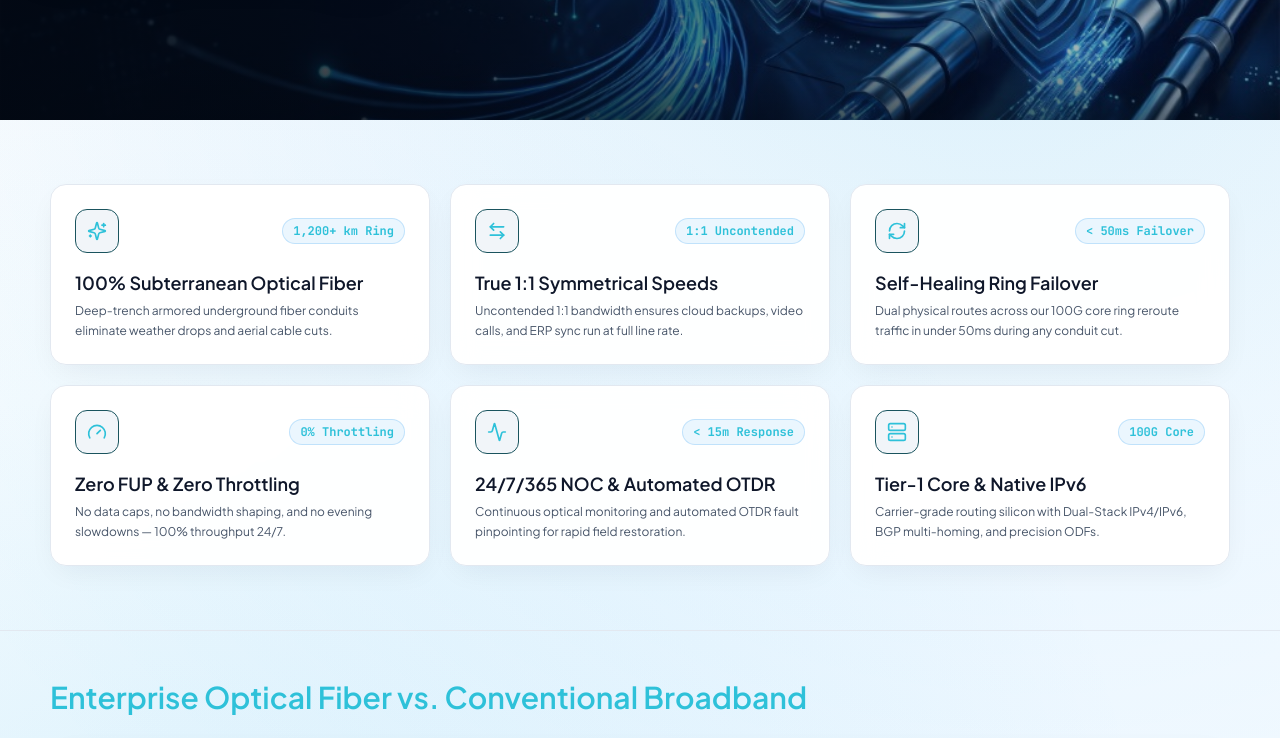
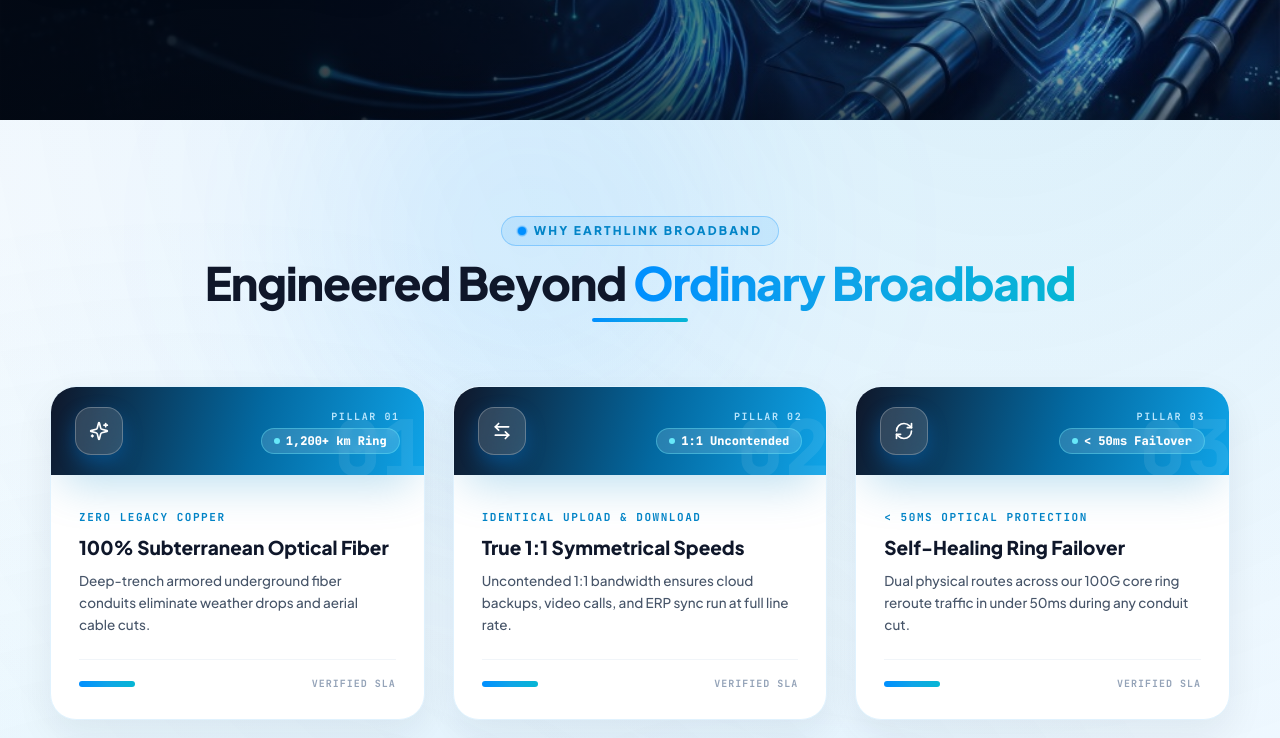
Before and after one commit to zainshabbir04/Earthlink, a Next.js app: page /why-choose-us in a window 1280 px wide. Shown: the part 420-1158 px from the top of the page. Built offline with nearby package versions, Linux system fonts and the light colour scheme.

Commit message:
Redesign Why Choose Us differentiators with hero badge, main heading, and dual-tone optical telemetry cards

```diff
--- a/src/app/why-choose-us/page.tsx
+++ b/src/app/why-choose-us/page.tsx
@@ -59,29 +59,100 @@ export default function WhyChooseUsPage() {
         </div>
       </section>
 
-      {/* Six Technical Differentiators */}
-      <section className="py-12 lg:py-16">
-        <div className="max-w-7xl mx-auto px-[20px] lg:px-[50px]">
-          <div className="grid grid-cols-1 md:grid-cols-2 lg:grid-cols-3 gap-5">
-            {WHY_CHOOSE_US_ADVANTAGES.map((adv) => (
+      {/* Six Technical Differentiators (Redesigned Dual-Tone Optical Telemetry Cards) */}
+      <section className="relative py-16 lg:py-24 overflow-hidden">
+        {/* Soft Ambient Optical Glows */}
+        <div className="pointer-events-none absolute -top-24 left-1/4 w-[420px] h-[420px] rounded-full bg-[#008FFF]/10 blur-[110px]" />
+        <div className="pointer-events-none absolute -bottom-24 right-1/4 w-[380px] h-[380px] rounded-full bg-[#06B6D4]/10 blur-[110px]" />
+
+        <div className="relative z-10 max-w-7xl mx-auto px-[20px] lg:px-[50px]">
+          {/* Centered Hero Badge + Eye-Catching Main Heading */}
+          <div className="flex flex-col items-center text-center mb-12 lg:mb-16 space-y-4">
+            <div className="inline-flex items-center gap-2 px-4 py-1.5 rounded-full bg-[#008FFF]/10 border border-[#008FFF]/30">
+              <span className="relative flex h-2 w-2">
+                <span className="animate-ping absolute inline-flex h-full w-full rounded-full bg-[#008FFF] opacity-75" />
+                <span className="relative inline-flex rounded-full h-2 w-2 bg-[#008FFF]" />
+              </span>
+              <span className="text-[11px] sm:text-xs font-extrabold uppercase tracking-[0.18em] text-[#0284C7]">
+                Why {BRAND_INFO.shortName}
+              </span>
+            </div>
+
+            <h2 className="text-3xl sm:text-4xl lg:text-[46px] font-extrabold tracking-tight text-slate-900 leading-[1.15] max-w-4xl">
+              Engineered Beyond{" "}
+              <span className="text-transparent bg-clip-text bg-gradient-to-r from-[#008FFF] via-[#0FA4E8] to-[#06B6D4]">
+                Ordinary Broadband
+              </span>
+            </h2>
+
+            <div className="w-24 h-1 rounded-full bg-gradient-to-r from-[#008FFF] via-[#0FA4E8] to-[#06B6D4]" />
+          </div>
+
+          {/* 6 Dual-Tone Optical Engineering Cards */}
+          <div className="grid grid-cols-1 md:grid-cols-2 lg:grid-cols-3 gap-6 lg:gap-7">
+            {WHY_CHOOSE_US_ADVANTAGES.map((adv, idx) => (
               <div
                 key={adv.id}
-                className="p-6 rounded-2xl bg-[#000000] border border-[#272727] hover:border-[#1A545E] transition-all"
+                className="group relative flex flex-col rounded-[26px] bg-white border border-sky-100 hover:border-[#008FFF]/60 shadow-[0_14px_38px_rgba(15,23,42,0.07)] hover:shadow-[0_24px_60px_rgba(0,143,255,0.2)] hover:-translate-y-2 transition-all duration-300 overflow-hidden"
               >
-                <div className="flex items-center justify-between gap-3 mb-4">
-                  <div className="w-11 h-11 rounded-xl bg-[#0D0D0D] border border-[#1A545E] text-brand_cyan flex items-center justify-center">
+                {/* Top Deep-Navy Optical Telemetry Header Strip */}
+                <div className="relative bg-hubex-banner px-6 py-5 overflow-hidden">
+                  {/* Subtle Watermark Index */}
+                  <span
+                    aria-hidden="true"
+                    className="pointer-events-none select-none absolute -right-1 -bottom-3 text-[78px] font-black leading-none text-white/[0.08] font-mono"
+                  >
+                    0{idx + 1}
+                  </span>
+
+                  <div className="relative z-10 flex items-center justify-between gap-3">
+                    <div
+                      style={{ color: "#FFFFFF" }}
+                      className="w-12 h-12 rounded-2xl bg-white/15 border border-white/25 backdrop-blur-md flex items-center justify-center shadow-[0_8px_20px_rgba(0,143,255,0.3)] group-hover:scale-110 group-hover:bg-[#008FFF] group-hover:border-cyan-300/60 transition-all duration-300"
+                    >
                       <ServiceIcon name={adv.iconName} className="w-5 h-5" />
                     </div>
-                  <span className="px-2.5 py-1 rounded-full bg-[#1591EE15] border border-[#1591EE33] text-brand_cyan text-xs font-mono font-bold">
+
+                    <div className="text-right">
+                      <span
+                        style={{ color: "#BAE6FD" }}
+                        className="block text-[10px] font-mono font-bold uppercase tracking-[0.16em]"
+                      >
+                        Pillar 0{idx + 1}
+                      </span>
+                      <span
+                        style={{ color: "#FFFFFF" }}
+                        className="inline-flex items-center gap-1.5 mt-1 px-3 py-1 rounded-full bg-white/15 border border-cyan-300/40 backdrop-blur-sm text-xs font-mono font-extrabold shadow-xs"
+                      >
+                        <span className="w-1.5 h-1.5 rounded-full bg-cyan-300" />
                         {adv.highlightMetric}
                       </span>
                     </div>
-                <h3 className="text-lg font-semibold text-white mb-1">
+                  </div>
+                </div>
+
+                {/* Crisp White Card Body */}
+                <div className="flex-1 flex flex-col justify-between p-6 sm:p-7">
+                  <div>
+                    <span className="inline-block text-[11px] font-mono font-bold uppercase tracking-[0.14em] text-[#0284C7] mb-2">
+                      {adv.subtitle}
+                    </span>
+                    <h3 className="text-lg sm:text-[19px] font-extrabold text-slate-900 group-hover:text-[#008FFF] transition-colors leading-snug mb-2.5">
                       {adv.title}
                     </h3>
-                <p className="text-xs text-[#9C9C9C] leading-relaxed">
+                    <p className="text-xs sm:text-[13.5px] text-slate-600 leading-relaxed font-medium">
                       {adv.description}
                     </p>
+                  </div>
+
+                  {/* Animated Bottom Optical Signal Bar */}
+                  <div className="mt-6 pt-4 border-t border-slate-100 flex items-center justify-between gap-3">
+                    <div className="h-1.5 w-14 group-hover:w-full rounded-full bg-gradient-to-r from-[#008FFF] via-[#0FA4E8] to-[#06B6D4] transition-all duration-500" />
+                    <span className="text-[10px] font-mono font-bold uppercase tracking-widest text-slate-400 group-hover:text-[#008FFF] shrink-0 transition-colors">
+                      Verified SLA
+                    </span>
+                  </div>
+                </div>
               </div>
             ))}
           </div>
```
Lines whose indentation alone changed are shown as unchanged.
